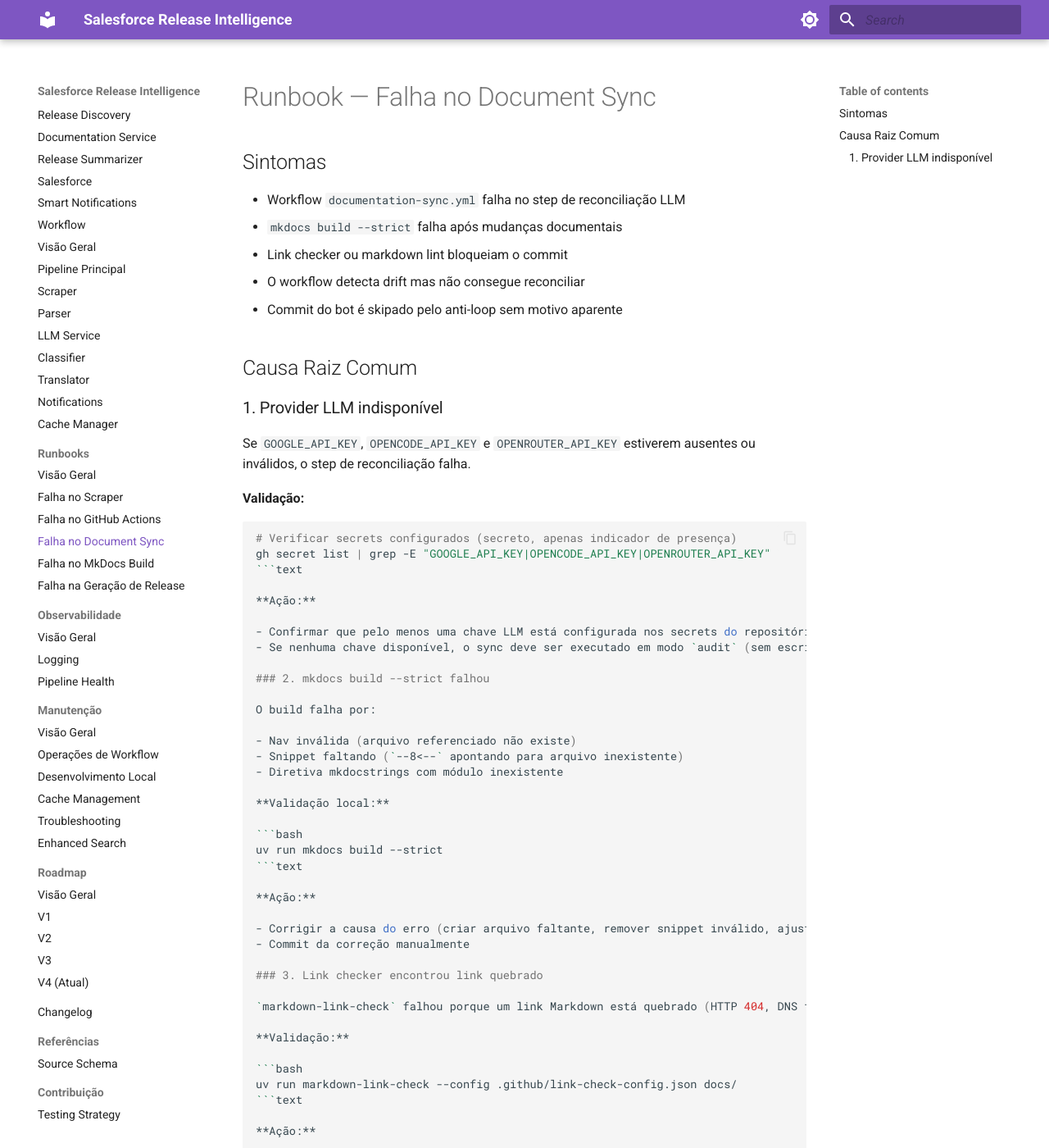
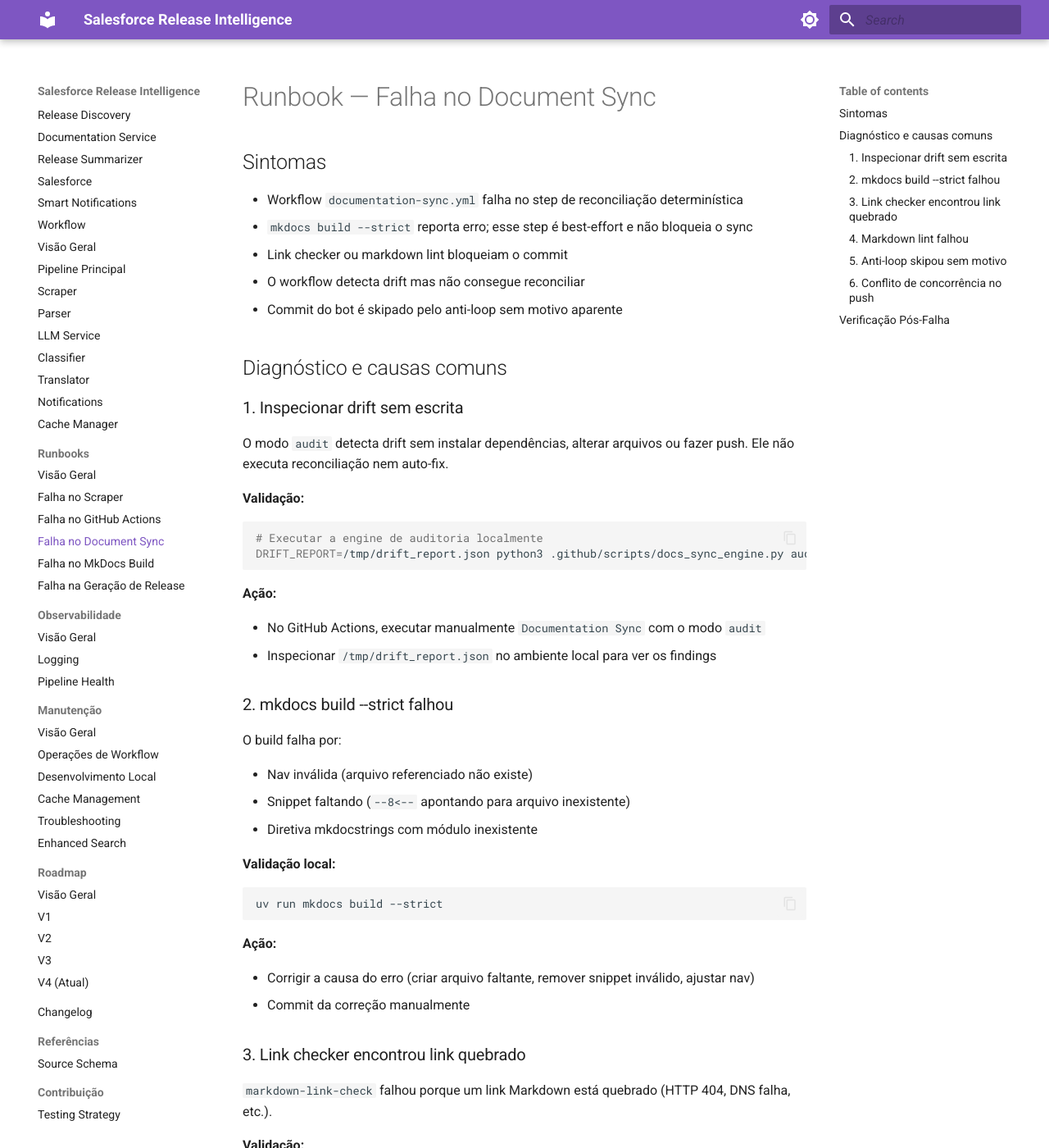
Before and after one commit to Fatal1tyBarucco/Salesforce-WebDev, an MkDocs documentation site: the page built from docs/runbooks/documentation-sync-failure.md, in a window 1280 px wide and 1400 px high. Shown: the whole window at 82% size. Built offline with MkDocs 1.6.1 and Material for MkDocs 9.7.7, drawn with Linux system fonts in a browser that asks for light colours; some of the changed text lies outside the part shown.

Commit message:
fix(docs-sync): make audit read-only and report outcomes

````diff
--- a/docs/runbooks/documentation-sync-failure.md
+++ b/docs/runbooks/documentation-sync-failure.md
@@ -2,29 +2,29 @@
 
 ## Sintomas
 
-- Workflow `documentation-sync.yml` falha no step de reconciliação LLM
-- `mkdocs build --strict` falha após mudanças documentais
+- Workflow `documentation-sync.yml` falha no step de reconciliação determinística
+- `mkdocs build --strict` reporta erro; esse step é best-effort e não bloqueia o sync
 - Link checker ou markdown lint bloqueiam o commit
 - O workflow detecta drift mas não consegue reconciliar
 - Commit do bot é skipado pelo anti-loop sem motivo aparente
 
-## Causa Raiz Comum
+## Diagnóstico e causas comuns
 
-### 1. Provider LLM indisponível
+### 1. Inspecionar drift sem escrita
 
-Se `GOOGLE_API_KEY`, `OPENCODE_API_KEY` e `OPENROUTER_API_KEY` estiverem ausentes ou inválidos, o step de reconciliação falha.
+O modo `audit` detecta drift sem instalar dependências, alterar arquivos ou fazer push. Ele não executa reconciliação nem auto-fix.
 
 **Validação:**
 
 ```bash
-# Verificar secrets configurados (secreto, apenas indicador de presença)
-gh secret list | grep -E "GOOGLE_API_KEY|OPENCODE_API_KEY|OPENROUTER_API_KEY"
-```text
+# Executar a engine de auditoria localmente
+DRIFT_REPORT=/tmp/drift_report.json python3 .github/scripts/docs_sync_engine.py audit
+```
 
 **Ação:**
 
-- Confirmar que pelo menos uma chave LLM está configurada nos secrets do repositório
-- Se nenhuma chave disponível, o sync deve ser executado em modo `audit` (sem escrita)
+- No GitHub Actions, executar manualmente `Documentation Sync` com o modo `audit`
+- Inspecionar `/tmp/drift_report.json` no ambiente local para ver os findings
 
 ### 2. mkdocs build --strict falhou
 
@@ -38,7 +38,7 @@
 
 ```bash
 uv run mkdocs build --strict
-```text
+```
 
 **Ação:**
 
@@ -52,8 +52,8 @@
 **Validação:**
 
 ```bash
-uv run markdown-link-check --config .github/link-check-config.json docs/
-```text
+npx --yes markdown-link-check --quiet --config .github/link-check-config.json docs/
+```
 
 **Ação:**
 
@@ -67,13 +67,13 @@
 **Validação:**
 
 ```bash
-uv run markdownlint-cli2 "docs/**/*.md" --config-file .markdownlint.yml
-```text
+npx --yes markdownlint-cli2 "docs/**/*.md" --config-file .markdownlint.json --ignore node_modules
+```
 
 **Ação:**
 
 - Corrigir as violações reportadas (títulos, listas, espaçamento, etc.)
-- Se uma regra é muito restritiva para o contexto, ajustar no `.markdownlint.yml`
+- Se uma regra é muito restritiva para o contexto, ajustar no `.markdownlint.json`
 
 ### 5. Anti-loop skipou sem motivo
 
@@ -86,12 +86,12 @@
 
 ### 6. Conflito de concorrência no push
 
-O `git push --force-with-lease` falhou porque outro processo escreveu no branch entre o checkout e o push.
+O push sem force pode ser rejeitado se outro processo atualizar o branch durante a execução.
 
 **Ação:**
 
-- O `git pull --rebase` antes do push deve resolver a maioria dos casos
-- Se persistir, re-executar o workflow manualmente
+- O workflow tenta buscar, rebasear e fazer push até três vezes, com espera progressiva
+- Conflito de conteúdo interrompe o workflow para evitar sobrescrever alterações; resolva-o e execute novamente
 
 ## Verificação Pós-Falha
 
@@ -106,8 +106,8 @@
 uv run mkdocs build --strict
 
 # 4. Validar links
-uv run markdown-link-check --config .github/link-check-config.json docs/
+npx --yes markdown-link-check --quiet --config .github/link-check-config.json docs/
 
 # 5. Verificar lint
-uv run markdownlint-cli2 "docs/**/*.md" --config-file .markdownlint.yml
+npx --yes markdownlint-cli2 "docs/**/*.md" --config-file .markdownlint.json --ignore node_modules
 ```
````
Also changed, not shown: 1 other file.
